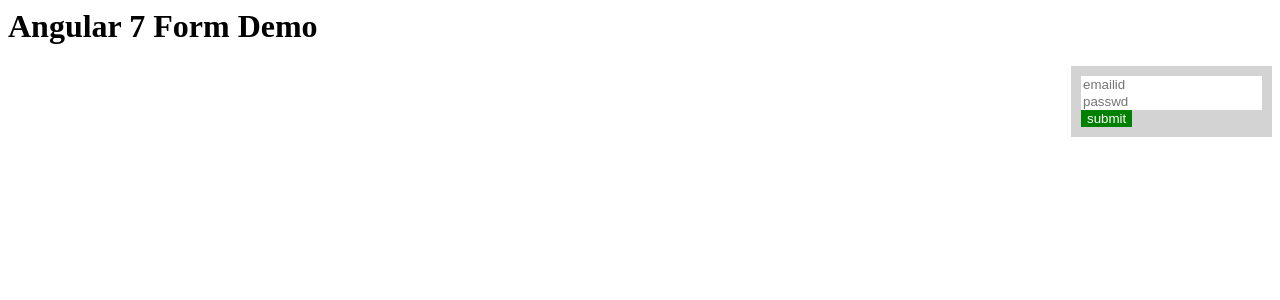
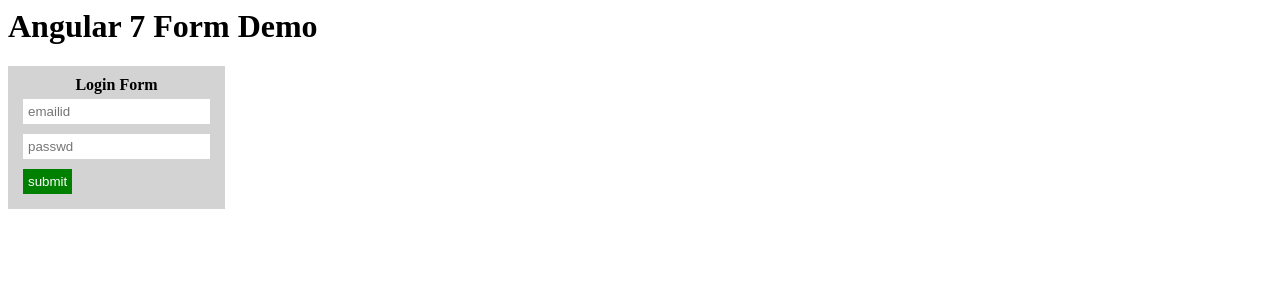
Before and after one commit to rakeshkumar11/angular-ivy-zczcx7, an Angular app: page / in a window 1280 px wide. Shown: the top 300 px of the page. Built offline with nearby package versions, Linux system fonts and the light colour scheme.

Commit message:
2 files modified

```diff
--- a/src/app/app.component.css
+++ b/src/app/app.component.css
@@ -3,10 +3,14 @@
   background-color: lightgray;
   display: inline-block;
   padding: 10px;
-  float: right;
+}
+div{
+  text-align: center;
 }
 input, button{
   border: none;
+  padding: 5px;
+  margin: 5px;
 }
 button {
   background-color: green;
--- a/src/app/app.component.html
+++ b/src/app/app.component.html
@@ -3,9 +3,13 @@
 
 <form #fid = "ngForm" (ngSubmit) = "fun1(fid.value)">
 
-   <input type = "text" name = "emailid" placeholder = "emailid" ngModel> <br/>
+  <div>
+    <b>Login Form</b>
+  </div>
 
-   <input type = "password" name = "passwd" placeholder = "passwd" ngModel> <br/>
+  <input type = "text" name = "emailid" placeholder = "emailid" ngModel> <br/>
 
-   <button>submit</button>
+  <input type = "password" name = "passwd" placeholder = "passwd" ngModel> <br/>
+
+  <button>submit</button>
 </form>
```
